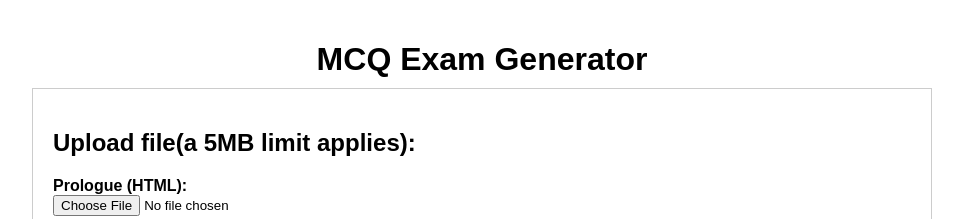
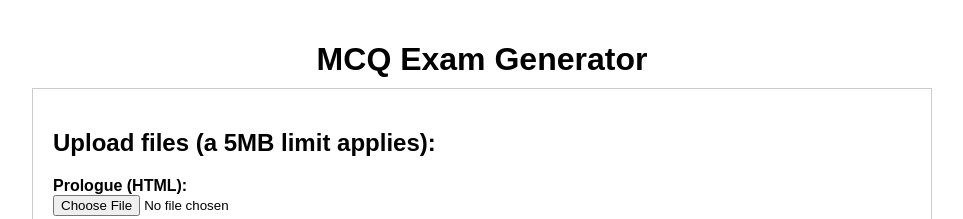
Before and after one commit to manonz/dividni.online, a website: page McqExamGen/index.html in a window 1280 px wide. Shown: the top 219 px of the page, without its empty margins (158-1121 px from the left). Drawn offline with Linux system fonts and the light colour scheme; no server answers.

Commit message:
Update index.html

```diff
--- a/McqExamGen/index.html
+++ b/McqExamGen/index.html
@@ -21,7 +21,7 @@
    </div>
 
    <div class="section">
-      <h2>Upload file(a 5MB limit applies):</h2>
+      <h2>Upload files (a 5MB limit applies):</h2>
       <div class="file-input-container">
          <label>Prologue (HTML):</label><br>
          <input type="file" id="prologueFile" name="PrologueFile" accept=".html">
```
